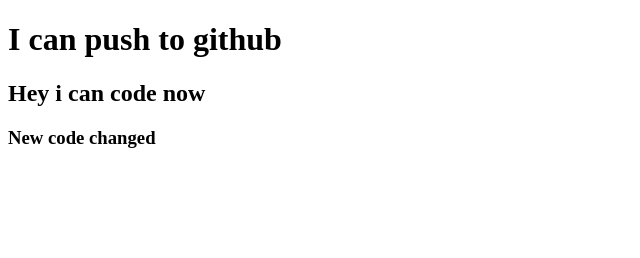
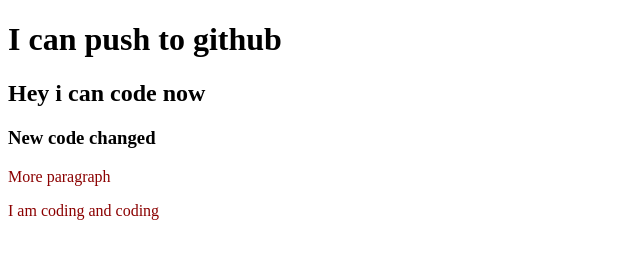
Before and after one commit to mostakimsiam/my-second-repo, a plain HTML site: page index.html in a window 1280 px wide. Shown: the whole page, without its empty margins (0-640 px from the left). Drawn offline with Linux system fonts and the light colour scheme.

Commit message:
styles added

```diff
--- a/index.html
+++ b/index.html
@@ -5,10 +5,13 @@
     <meta http-equiv="X-UA-Compatible" content="IE=edge">
     <meta name="viewport" content="width=device-width, initial-scale=1.0">
     <title>My Second Github Repo</title>
+    <link rel="stylesheet" href="style.css">
 </head>
 <body>
     <h1>I can push to github</h1>
     <h2>Hey i can code now</h2>
     <h3>New code changed</h3>
+    <p>More paragraph</p>
+    <p>I am coding and coding</p>
 </body>
 </html>
--- /dev/null
+++ b/style.css
@@ -0,0 +1,3 @@
+p{
+    color: darkred;
+}
```
